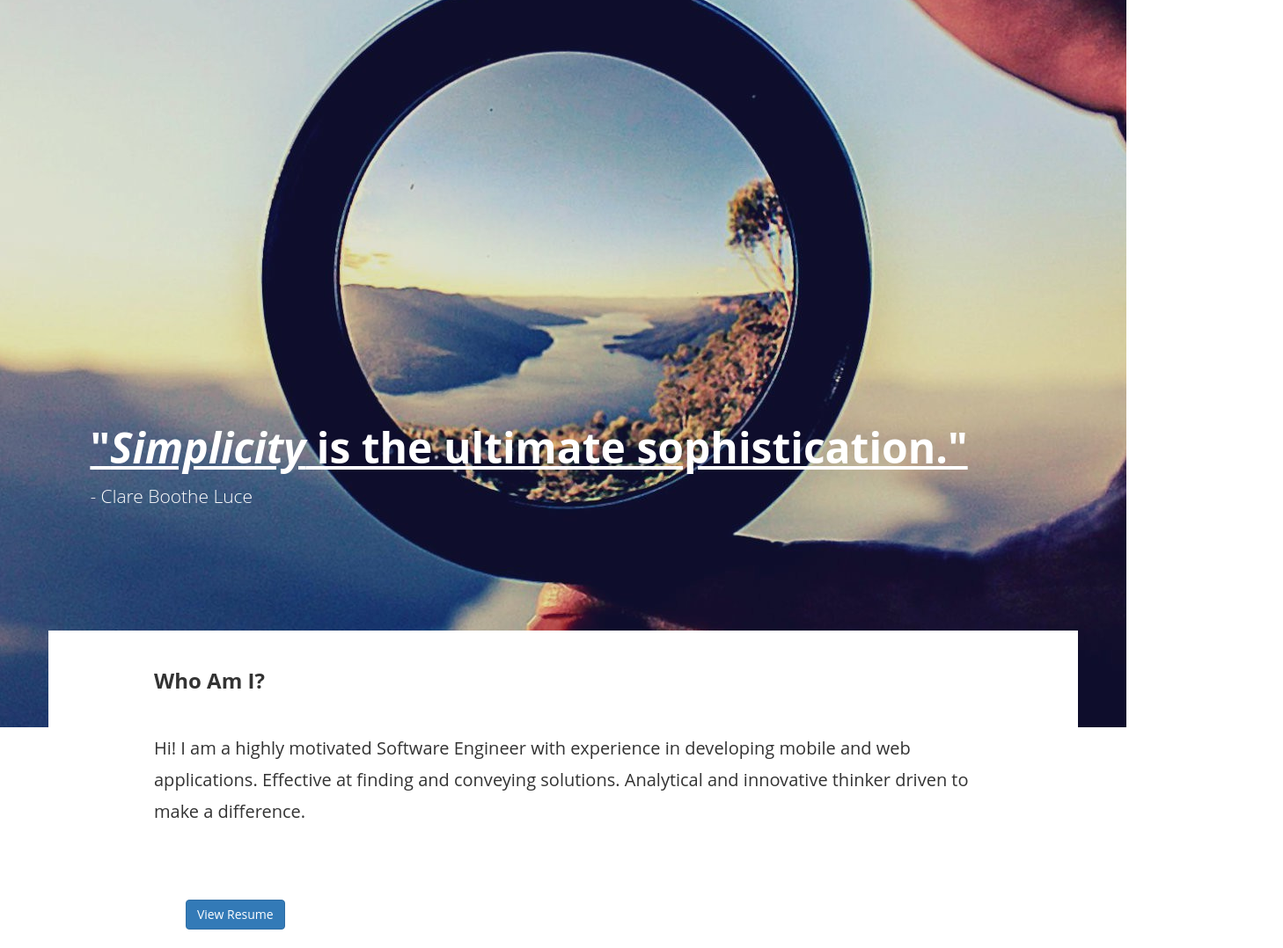
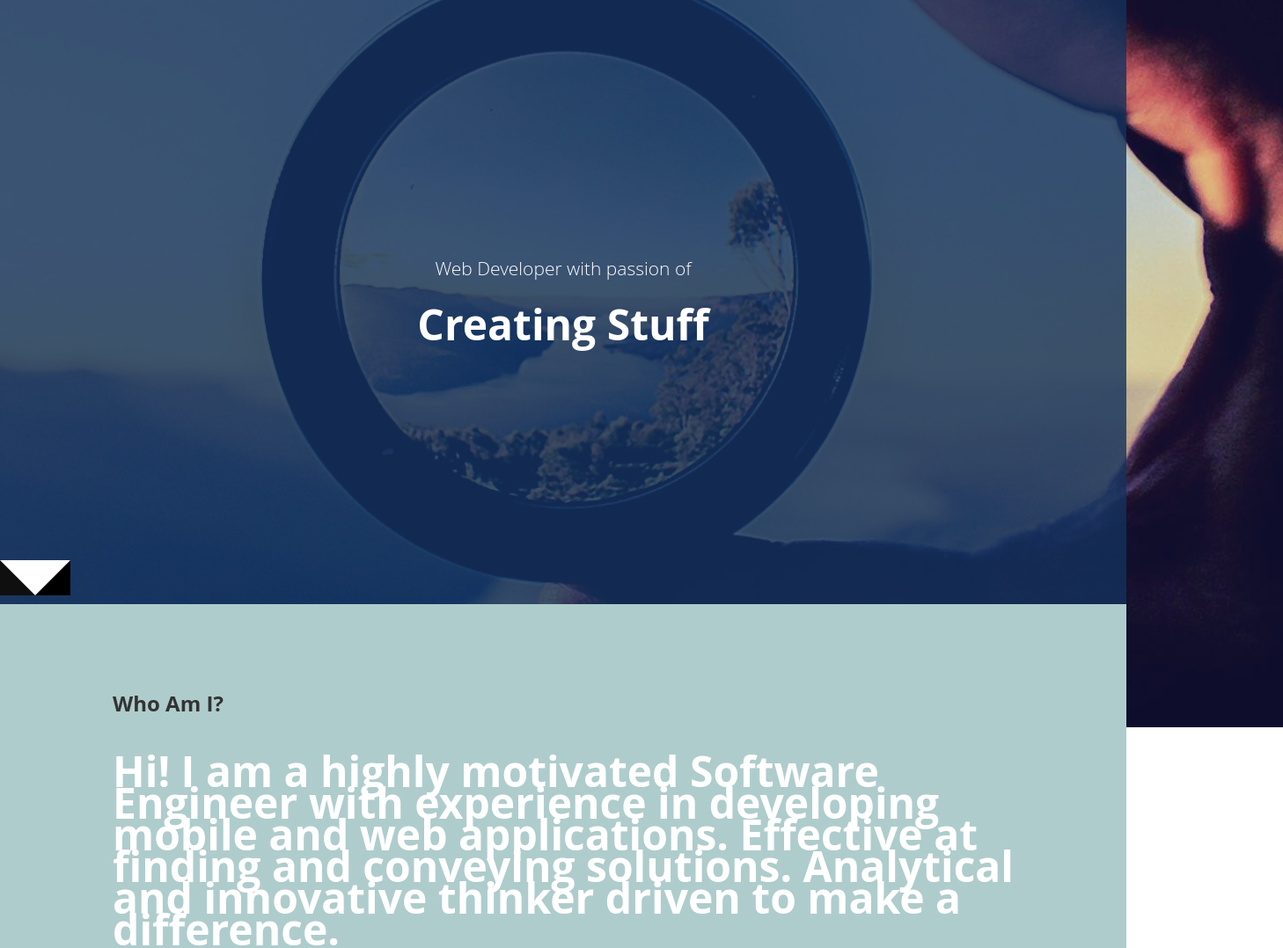
Before and after one commit to tonymuu/tonymuu.github.io-old, a plain HTML site: page index.html in a window 1280 px wide. Shown: the part 113-1191 px from the top of the page at 88% size, 1458 px wide, since content can reach past the window. Drawn offline with Linux system fonts and the light colour scheme.

Commit message:
sections span whole width and changed header text

```diff
--- a/Assets/css/professional.css
+++ b/Assets/css/professional.css
@@ -13,11 +13,11 @@ body
 	font-family: 'Open Sans', sans-serif;
 	font-size: 20px;
 	line-height: 36px;
-	padding: 24px;
-	padding-right: 120px;
-	padding-left: 120px;
 	position: relative;
-	margin-top: 24px;
+	background-color: rgba(0,0,0,0);
+	width: 100%;
+	margin: auto;
+
 }
 
 .nav .container
@@ -36,32 +36,31 @@ body
 
 .jumbotron
 {
+	padding: 0;
+	margin: 0;
 	height: 100vh;
-	background-color: rgba(0,0,0,0);
+	background-color: rgba(19,49,92,0.8);
 }
 
 .jumbotron .container
 {
-	text-align: left;
+	width: 100vw;
+	height: 100vh;
+	text-align: center;
 	padding-left: 0;
 	padding-right: 0;
-	margin-left: 8vw;
-	margin-bottom: 100px;
+	margin-left: 0;
 }
 
-.jumbotron h1
+.jumbotron h1, p
 {
-	padding-top: 60vh;
+	position: relative;
+	top: 50%;
 	font-size: 48px;
 	font-weight: bold;
 	color: #FFFFFF;
 }
 
-.jumbotron p
-{
-	color: #FFFFFF;
-	vertical-align: bottom;
-}
 
 .jumbotron .btn-info
 {
@@ -71,16 +70,34 @@ body
 
 .summary
 {
+	background-color: rgba(0,0,0,0.5);
 }
 
 .summary .container
 {
-	background-color: #FFFFFF;
+	padding-top: 10vh;
+	padding-left: 10vw;
+	padding-right: 10vw;
+	margin: auto;
+	background-color: #AFCCCC;
+}
+
+
+
+.projects
+{
+		background-color: rgba(0,0,0,0.5);
+		margin-bottom: 60vh;
 }
 
 .projects .container
 {
-	background-color: #FFFFFF;
+	background-color: #F6F9F4;
+}
+
+.contact
+{
+	background-color: rgba(0,0,0,0.5);
 }
 
 .contact .container
@@ -136,6 +153,17 @@ body
 	max-width: 100%;
 }
 
+.arrow-down {
+	width: 0;
+	height: 0;
+	border-left: 40px solid #0f0f0f;
+	border-right: 40px solid #000000;
+	border-top: 40px solid #FFFFFF;
+	position: absolute;
+	bottom: 10px;
+}
+
+
 hr
 {
 	border-style: inset;
--- a/index.html
+++ b/index.html
@@ -33,8 +33,9 @@
 
 	<div class="jumbotron">
 		<div class="container">
-			<h1><u>"<em>Simplicity</em> is the ultimate sophistication."</u></h1>
-			<p id="name">- Clare Boothe Luce</p>
+			<p>Web Developer with passion of</p>
+			<h1>Creating Stuff</h1>
+			<div class="arrow-down"></div>
 		</div>
 	</div>
 
@@ -108,7 +109,6 @@
 			</div>
 		</div>
 	</div>
-	<br>
 
 	<div class="projects" id="projects">
 		<div class="container">
```
Also changed, not shown: Assets/images/downward-arrow.png (added).
